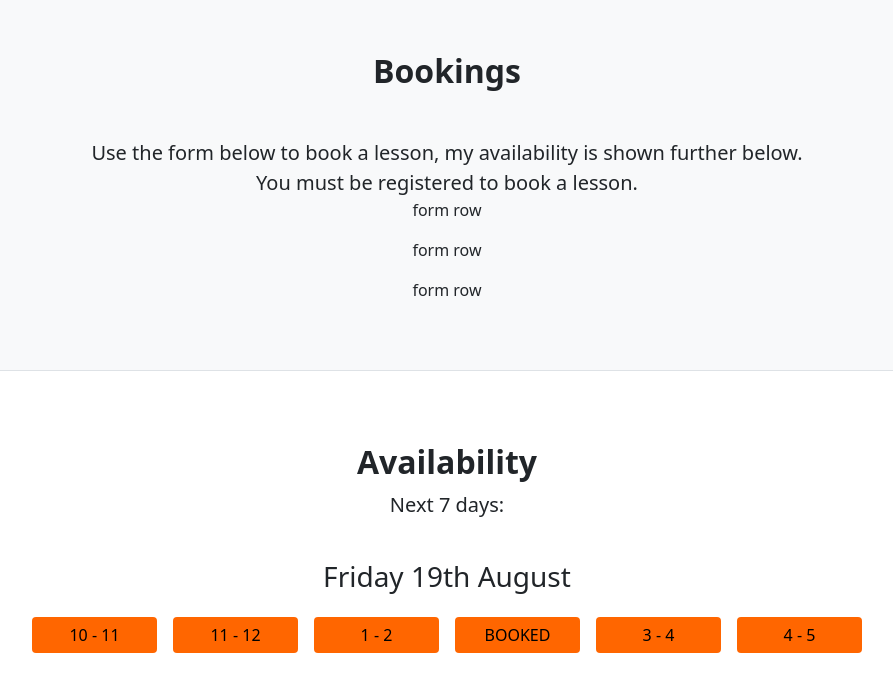
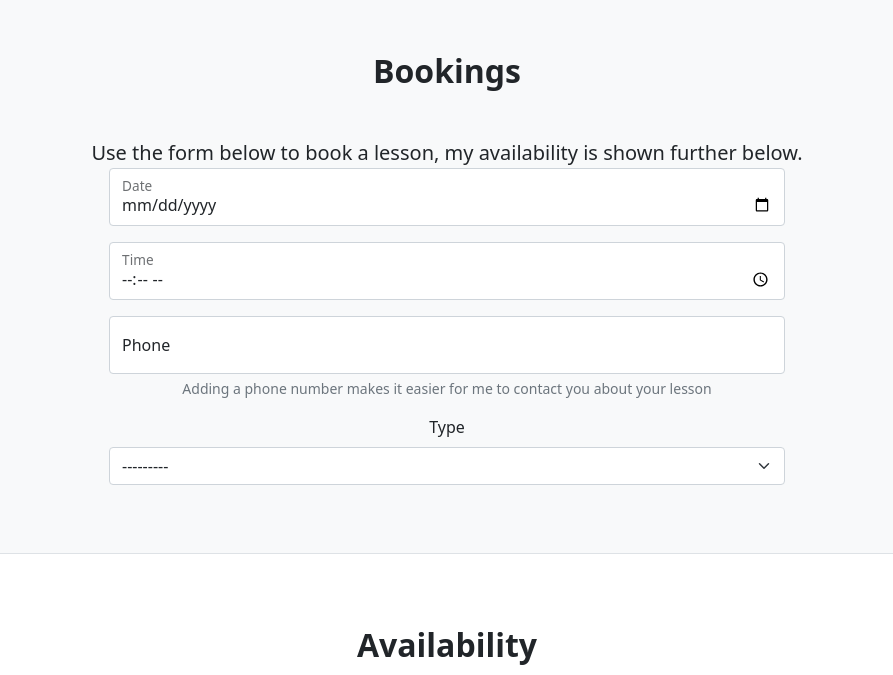
Before and after one commit to adamhatton/john-breedon-bass-tuition-pp4, a Django app: page /bookings/ in a window 1280 px wide. Shown: the part 56-731 px from the top of the page, without its empty margins (193-1086 px from the left). Run offline with Django 3.2, Linux system fonts and the light colour scheme; the visitor is signed in with stand-in values (Sample User, id 1); some libraries are stand-ins or nearby versions.

Commit message:
Add booking form to bookings.html template

```diff
--- a/bookings/forms.py
+++ b/bookings/forms.py
@@ -1,7 +1,6 @@
 from django import forms
-from django.contrib.auth.models import User
 from crispy_forms.helper import FormHelper
-from crispy_forms.layout import Layout, Submit, Button
+from crispy_forms.layout import Layout, Field
 from crispy_bootstrap5.bootstrap5 import FloatingField
 from .models import Booking
 
@@ -13,3 +12,21 @@ class BookingForm(forms.ModelForm):
         '''
         model = Booking
         fields = ('date', 'time', 'phone', 'type')
+        widgets = {
+            'date': forms.DateInput(attrs={'type': 'date'}),
+            'time': forms.TimeInput(attrs={'type': 'time'}),
+        }
+
+    def __init__(self, *args, **kwargs):
+        '''
+        Creates a FormHelper to enable layout changes in crispy forms
+        '''
+        super(BookingForm, self).__init__(*args, **kwargs)
+        self.helper = FormHelper(self)
+        self.helper.form_tag = False
+        self.helper.layout = Layout(
+            FloatingField('date', type='date'),
+            FloatingField('time', type='time'),
+            FloatingField('phone'),
+            'type',
+        )
--- a/bookings/views.py
+++ b/bookings/views.py
@@ -1,6 +1,7 @@
 from django.shortcuts import render
 from django.views import View
 from django.contrib import messages
+from .forms import BookingForm
 
 
 class BookingsPage(View):
@@ -11,11 +12,13 @@ class BookingsPage(View):
         '''
         Handles GET requests by rendering the bookings page
         '''
+        booking_form = BookingForm()
 
         return render(
             request,
             'bookings.html',
             {
+                'booking_form': booking_form,
             }
         )
 
--- a/templates/bookings.html
+++ b/templates/bookings.html
@@ -8,11 +8,8 @@
         <div class="row justify-content-center text-center">
             <h2 class="fw-bolder mb-5">Bookings</h2>
             <p class="lead mb-0">Use the form below to book a lesson, my availability is shown further below.</p>
-            <p class="lead mb-0">You must be registered to book a lesson.</p>
             <form id="profile-form" class="form-width" method="POST">
-                <p>form row</p>
-                <p>form row</p>
-                <p>form row</p>
+                {% crispy booking_form booking_form.helper %}
             </form>
         </div>
     </div>
```
